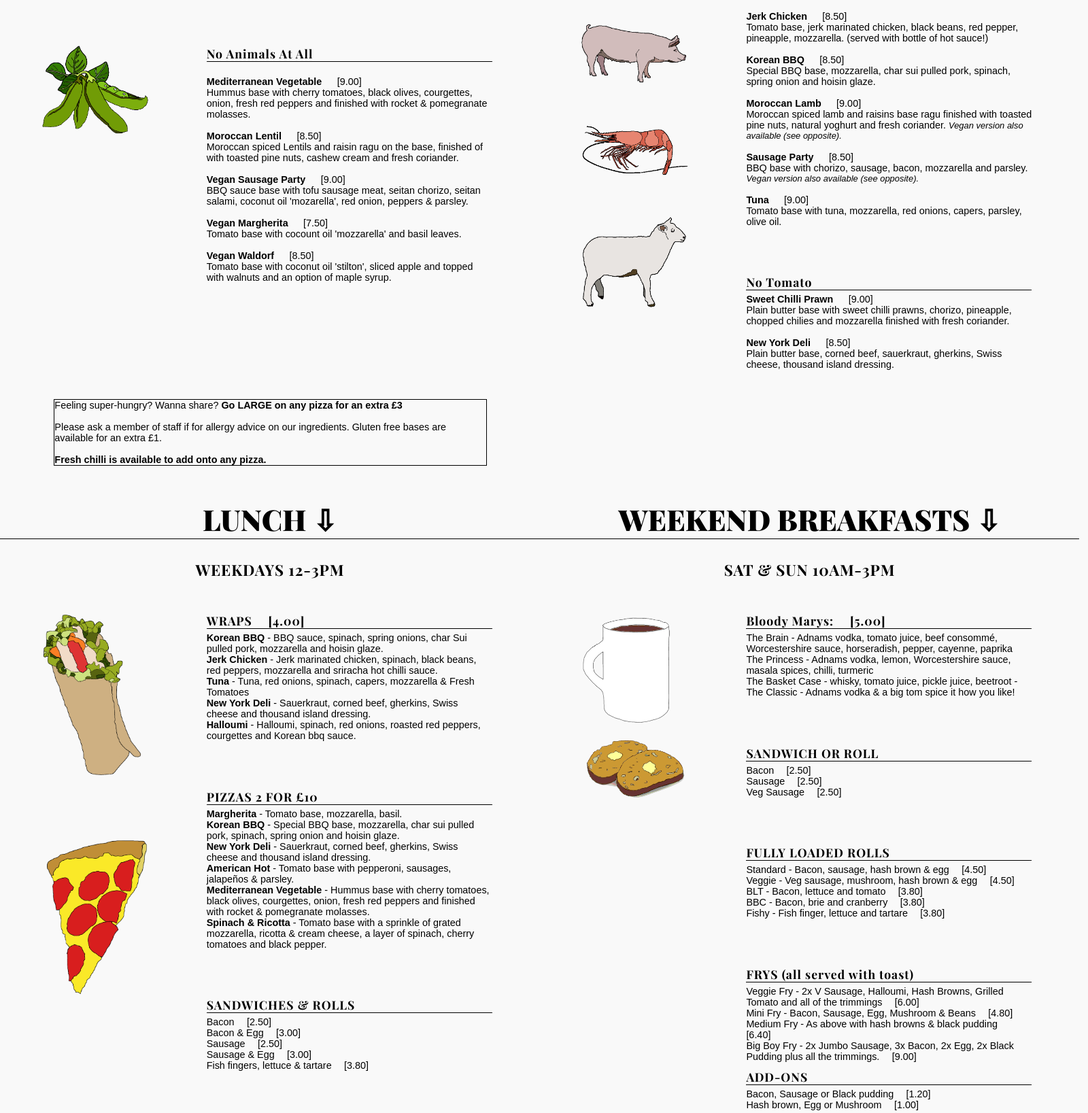
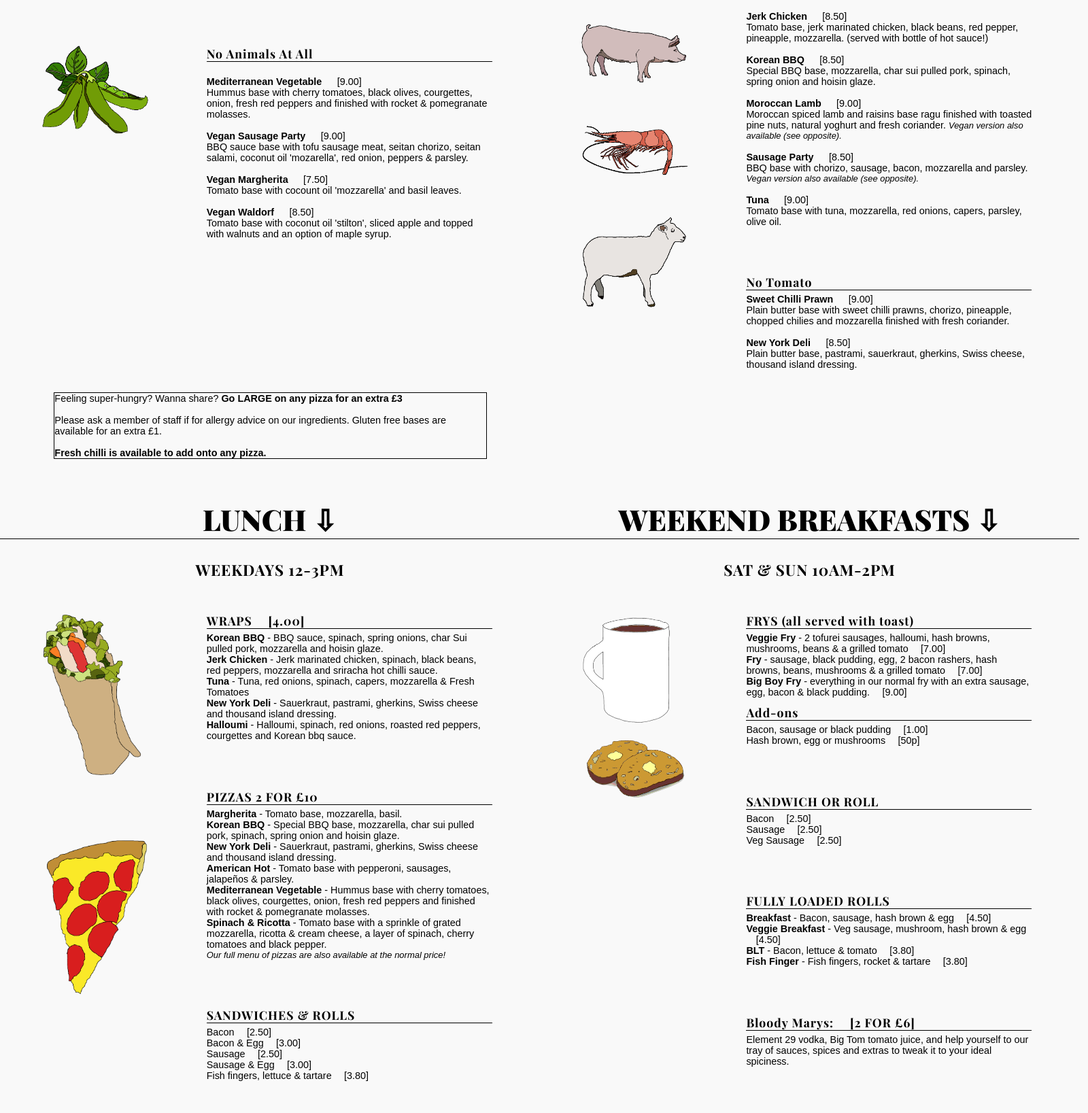
Before and after one commit to benjaminimajneb/plasterersCurrent, a PHP site: page /newMenuFoodOnly.html in a window 1600 px wide. Shown: the part 428-2065 px from the top of the page at 68% size. Run offline with PHP 8.4, Linux system fonts and the light colour scheme.

Commit message:
new menu

```diff
--- a/css/print.css
+++ b/css/print.css
@@ -90,7 +90,7 @@
 
 .minContent.popBox {
 	position:absolute;
-	bottom: 10px;
+	bottom: 20px;
 	left: 5%;
 	width: 40%;
 	border: 1px solid black;
--- a/newMenuFoodOnly.html
+++ b/newMenuFoodOnly.html
@@ -76,9 +76,6 @@
 							<br> <b> Mediterranean Vegetable </b>  &emsp; [9.00]
 							<br> Hummus base with cherry tomatoes, black olives, courgettes, onion, fresh red peppers and finished with rocket & pomegranate molasses.
 							<br>
-							<br> <b> Moroccan Lentil </b>  &emsp; [8.50]
-							<br> Moroccan spiced Lentils and raisin ragu on the base, finished of with toasted pine nuts, cashew cream and fresh coriander.
-							<br>
 							<br> <b> Vegan Sausage Party </b>  &emsp; [9.00]
 							<br> BBQ sauce base with tofu sausage meat, seitan chorizo, seitan salami, coconut oil 'mozarella', red onion, peppers & parsley.
 							<br>
@@ -148,7 +145,7 @@
 							<br> Plain butter base with sweet chilli prawns, chorizo, pineapple, chopped chilies and mozzarella finished with fresh coriander.
 							<br>
 							<br> <b> New York Deli </b>  &emsp; [8.50]
-							<br> Plain butter base, corned beef, sauerkraut, gherkins, Swiss cheese, thousand island dressing.
+							<br> Plain butter base, pastrami, sauerkraut, gherkins, Swiss cheese, thousand island dressing.
 							<br>
 							<br>
 						</p>
@@ -186,7 +183,7 @@
 							<br>
 							<b>Tuna</b> - Tuna, red onions, spinach, capers, mozzarella & Fresh Tomatoes
 							<br>
-							<b> New York Deli </b>- Sauerkraut, corned beef, gherkins, Swiss cheese and thousand island dressing.
+							<b> New York Deli </b>- Sauerkraut, pastrami, gherkins, Swiss cheese and thousand island dressing.
 							<br>
 							<b> Halloumi </b>- Halloumi, spinach, red onions, roasted red peppers, courgettes and Korean bbq sauce.
 						</p>
@@ -198,7 +195,7 @@
 							<br>
 							<b> Korean BBQ </b> - Special BBQ base, mozzarella, char sui pulled pork, spinach, spring onion and hoisin glaze.
 							<br>
-							<b> New York Deli </b> - Sauerkraut, corned beef, gherkins, Swiss cheese and thousand island dressing.
+							<b> New York Deli </b> - Sauerkraut, pastrami, gherkins, Swiss cheese and thousand island dressing.
 							<br>
 							<b> American Hot </b> - Tomato base with pepperoni, sausages, jalapeños & parsley.
 							<br>
@@ -206,6 +203,7 @@
 							<br>
 							<b> Spinach & Ricotta </b> - Tomato base with a sprinkle of grated mozzarella, ricotta & cream cheese, a layer of spinach, cherry tomatoes and black pepper.
 							<br>
+							<i> Our full menu of pizzas are also available at the normal price! </i>
 						</p>
 					</div>
 					<div class="minContent" data-menu='lunch' id="foodMenu">
@@ -232,7 +230,7 @@
 				<div class='printTitle' data-menu='breakfast'>
 					<h1> WEEKEND BREAKFASTS <span class='arrow'> &#8681; </span> </h1>
 				</div>
-				<h2> SAT &amp; SUN 10AM-3PM </h2>
+				<h2> SAT &amp; SUN 10AM-2PM </h2>
 
 				<div class='minBody'>
 <!-- pics -->
@@ -240,19 +238,25 @@
 						<img src='img/menu/breakfast2.gif' alt="A picture of one of many possible courses of breakfast" id='breakfastImg'>
 					</div>
 <!-- menu -->
+
 					<div class="minContent" data-menu='breakfast' id="foodMenu">
-						<h3> Bloody Marys: &emsp;[5.00] </h3>
+						<h3> FRYS (all served with toast) </h3>
 						<p>
-							The Brain - Adnams vodka, tomato juice, beef consommé, Worcestershire sauce, horseradish, pepper, cayenne, paprika
+							<b> Veggie Fry </b> - 2 tofurei sausages, halloumi, hash browns, mushrooms, beans &amp; a grilled tomato &emsp;[7.00]
 							<br>
-							The Princess - Adnams vodka, lemon, Worcestershire sauce, masala spices, chilli, turmeric
+							<b> Fry </b> - sausage, black pudding, egg, 2 bacon rashers,  hash browns, beans, mushrooms &amp; a grilled tomato &emsp;[7.00]
 							<br>
-							The Basket Case - whisky, tomato juice, pickle juice, beetroot
-								- The Classic - Adnams vodka & a big tom spice it how you like!
+							<b> Big Boy Fry </b> - everything in our normal fry with an extra sausage, egg, bacon &amp; black pudding. &emsp;[9.00]
 						</p>
+						<h3> Add-ons </h3>
+						<p>
+							Bacon, sausage or black pudding &emsp;[1.00]
+							<br>
+							Hash brown, egg or mushrooms &emsp;[50p]
+							</p>
 					</div>
 
-					<div class="minContent" data-menu='lunch' id="foodMenu">
+					<div class="minContent" data-menu='breakfast' id="foodMenu">
 						<h3> SANDWICH OR ROLL </h3>
 						<p>
 							Bacon &emsp;[2.50]
@@ -263,38 +267,24 @@
 						</p>
 					</div>
 
-					<div class="minContent" data-menu='lunch' id="foodMenu">
-							<h3> FULLY LOADED ROLLS </h3>
-							<p>
-							Standard - Bacon, sausage, hash brown & egg &emsp;[4.50]
+					<div class="minContent" data-menu='breakfast' id="foodMenu">
+						<h3> FULLY LOADED ROLLS </h3>
+						<p>
+							<b> Breakfast </b> - Bacon, sausage, hash brown &amp; egg &emsp;[4.50]
 							<br>
-							Veggie - Veg sausage, mushroom, hash brown & egg &emsp;[4.50]
+							<b> Veggie Breakfast </b> - Veg sausage, mushroom, hash brown &amp; egg &emsp;[4.50]
 							<br>
-							BLT - Bacon, lettuce and tomato &emsp;[3.80]
+							<b> BLT </b> - Bacon, lettuce &amp; tomato &emsp;[3.80]
 							<br>
-							BBC - Bacon, brie and cranberry &emsp;[3.80]
-							<br>
-							Fishy - Fish finger, lettuce and tartare &emsp;[3.80]
+							<b> Fish Finger </b> - Fish fingers, rocket &amp; tartare &emsp;[3.80]
 						</p>
 					</div>
 
-					<div class="minContent" data-menu='lunch' id="foodMenu">
-						<h3> FRYS (all served with toast) </h3>
+					<div class="minContent" data-menu='breakfast' id="foodMenu">
+						<h3> Bloody Marys: &emsp;[2 FOR £6] </h3>
 						<p>
-							Veggie Fry - 2x V Sausage, Halloumi, Hash Browns,  Grilled Tomato and all of the trimmings &emsp;[6.00]
-							<br>
-							Mini Fry - Bacon, Sausage, Egg, Mushroom & Beans &emsp;[4.80]
-							<br>
-							Medium Fry - As above with hash browns & black pudding &emsp;[6.40]
-							<br>
-							Big Boy Fry - 2x Jumbo Sausage, 3x Bacon, 2x Egg, 2x Black Pudding plus all the trimmings. &emsp;[9.00]
+						Element 29 vodka, Big Tom tomato juice, and help yourself to our tray of sauces, spices and extras to tweak it to your ideal spiciness.
 						</p>
-						<h3> ADD-ONS </h3>
-						<p>
-							Bacon, Sausage or Black pudding &emsp;[1.20]
-							<br>
-							Hash brown, Egg or Mushroom &emsp;[1.00]
-							</p>
 					</div>
 				</div>
 			</div>
```
Also changed, not shown: cellar/index.php (line endings or trailing spaces).
